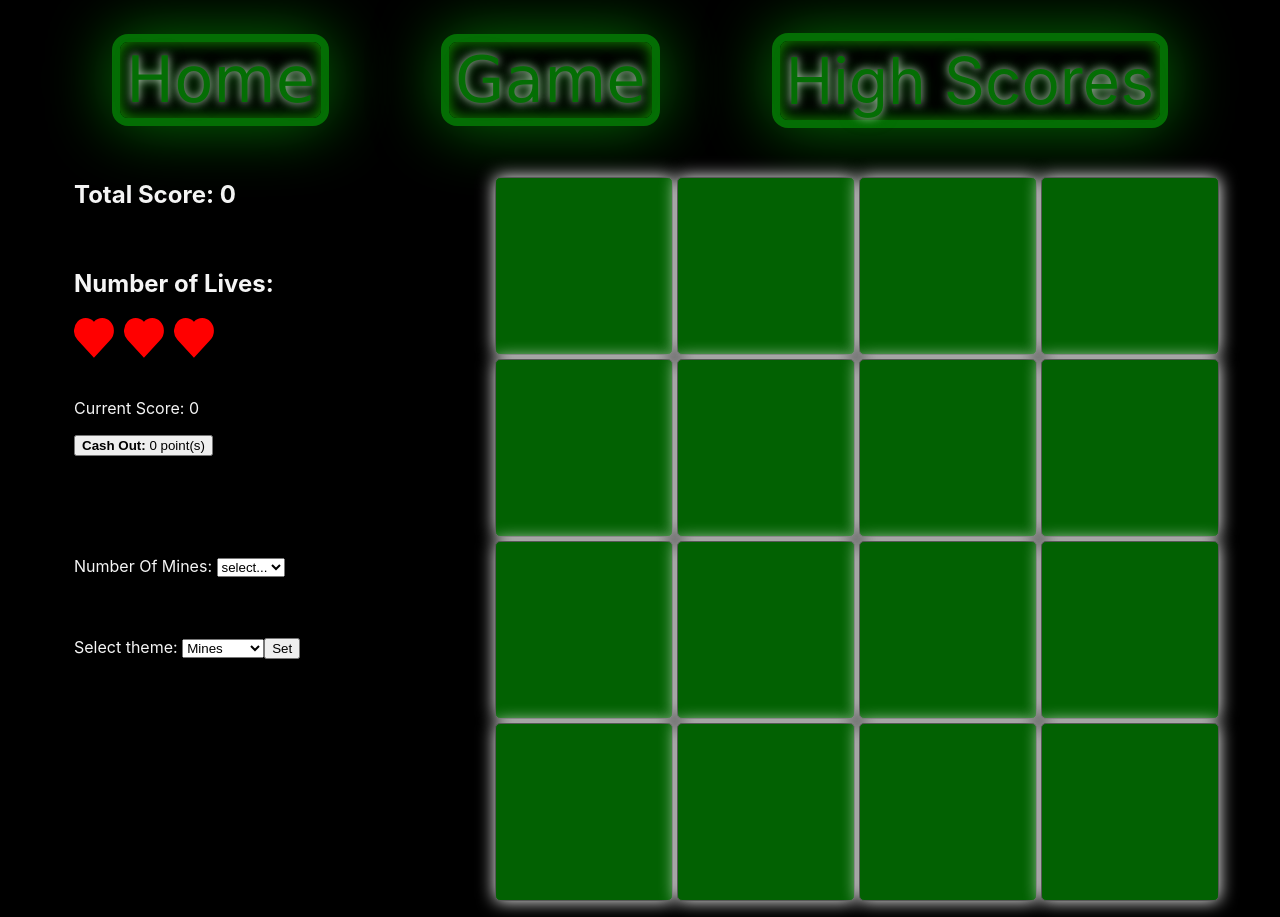
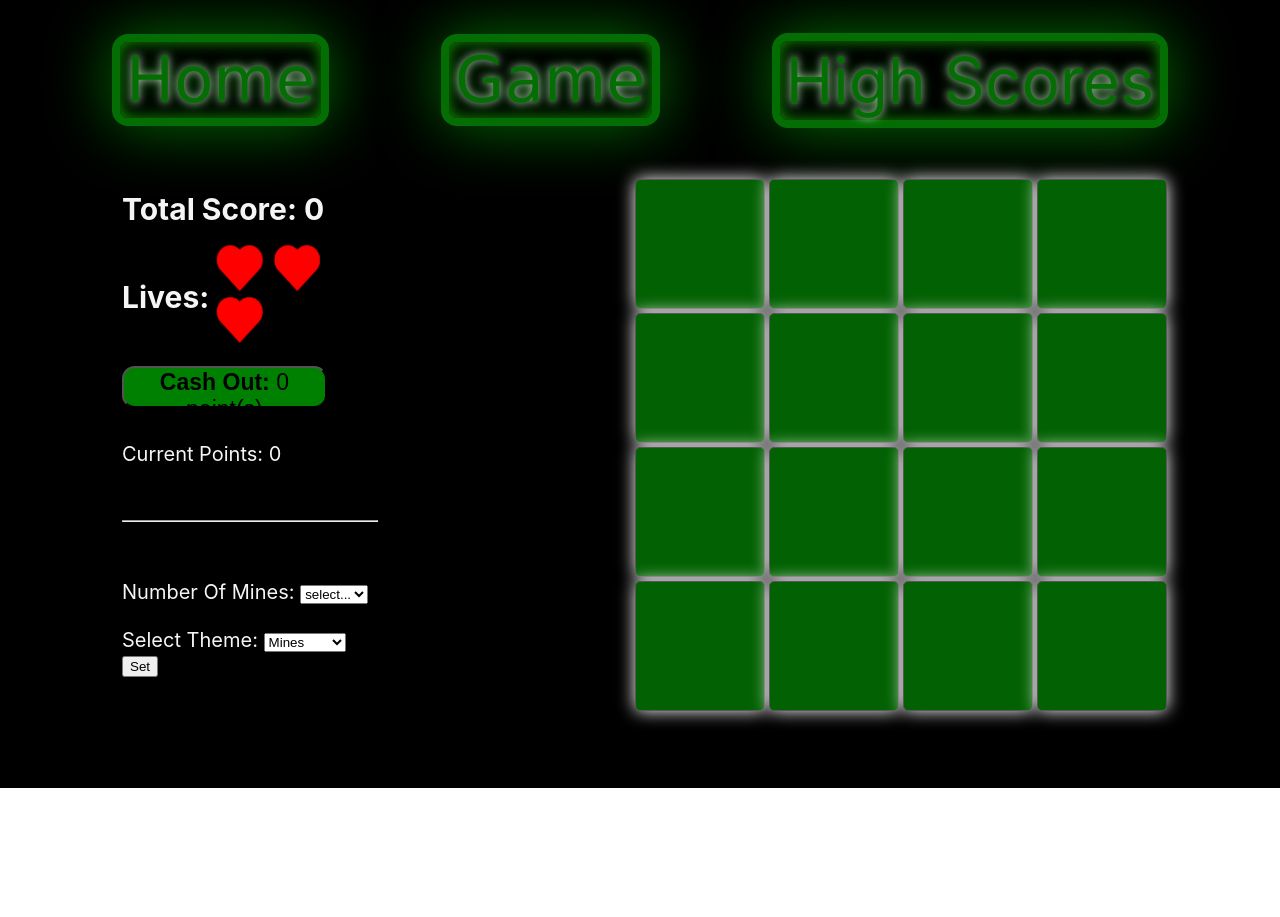
Before and after one commit to StrtMilne/E53-Mine-Your-Business, a React (Create React App) app in the folder client/: page /game in a window 1280 px wide. After the commit the page ends 800 px from the top, so only its background shows below. Built offline with nearby package versions, Linux system fonts and the light colour scheme; no server answers.

Commit message:
Main page styling.

```diff
--- a/client/src/components/ThemeSelect.js
+++ b/client/src/components/ThemeSelect.js
@@ -36,7 +36,7 @@ const ThemeSelect = function ({setChosenTheme}) {
 
     return(
         <form onSubmit={handleSubmit}>
-            <label for="select-theme">Select theme: </label>
+            <label for="select-theme">Select Theme: </label>
             <select onChange={handleChange}>
                 <option value="mines">Mines</option>
                 <option value="christmas">Christmas</option>
--- a/client/src/components/static/Tile.css
+++ b/client/src/components/static/Tile.css
@@ -1,7 +1,7 @@
 .individual_tile {
    /* background-color: aquamarine; */
-   width: 22vh;
-   height: 22vh;
+   width: 10vw;
+   height: 10vw;
    margin: 2px;
    padding: 0;
    display: flex;
@@ -70,12 +70,12 @@
 
 .mcclane-image {
     object-fit: cover;
-    width: 22vh;
-    height: 22vh;
+    width: 10vw;
+    height: 10vw;
 }
 
 .hans-image {
     object-fit: cover;
-    width: 22vh;
-    height: 22vh;
+    width: 10vw;
+    height: 10vw;
 }
--- a/client/src/containers/GameContainer.js
+++ b/client/src/containers/GameContainer.js
@@ -197,7 +197,7 @@ const GameContainer = function () {
 
     // database functions
     return(
-        <div>
+        <div className="all-game-container">
             {/* <GameHeader /> */}
             <Navigation highScores={highScores} />
             <div className="game-container">
@@ -216,9 +216,8 @@ const GameContainer = function () {
 //                     </label>
 // ======= */}
                     <h2>Total Score: {totalScore}</h2>
-                    <br />
                     <div className="lives-data">
-                    <h2>Number of Lives:</h2>
+                    <h2>Lives:</h2>
                     <div className="heart-images">
                         {numberOfLives===3 ?
                             <div>
@@ -239,9 +238,11 @@ const GameContainer = function () {
                     </div>
                     </div>
                     <br />
-                    <p>Current Score: {score}</p>
                     <button onClick={cashOut} className="cashout-button"><strong>Cash Out: </strong>{score} point(s)</button>
-                    <br /><br /><br /><br /><br /><br />
+                    <p>Current Points: {score}</p>
+                    <br />
+                    <hr />
+                    <br /><br />
                     {/* <p>Number Of Mines:</p> */}
                     <label htmlFor="numberMines">Number Of Mines: </label>
                     <select name="numberMines" id="numberMines" onInput={handDropdownInput}>
@@ -262,10 +263,9 @@ const GameContainer = function () {
                         <option value={14}>14</option>
                         <option value={15}>15</option>
                     </select>
-                    <br /><br /><br /><br />
+                    <br /><br />
                     <ThemeSelect setChosenTheme={setChosenTheme}/>
                     {/* <p><{highScores}</p> */}
-
                 </div>
                 <div className="Right">
                     <TilesList tiles={tiles} setClicked={setClicked} incrementScore={incrementScore} bombClicked={bombClicked} theme={theme}/>
--- a/client/src/containers/static/GameContainer.css
+++ b/client/src/containers/static/GameContainer.css
@@ -1,8 +1,14 @@
+.all-game-container {
+    font-size: 125%;
+}
+
 .game-container {
     display: flex;
     justify-content: space-around;
     background-color: black;
-    color:whitesmoke
+    color:whitesmoke;
+    padding-bottom: 5%;
+    padding-top: 0.5%;
 }
 
 .left {
@@ -63,6 +69,38 @@
     display: flex;
     flex-flow: row nowrap;
     /* border: 1px solid white; */
+   	animation: pulse 2s infinite alternate;
+}
+
+@keyframes pulse {
+    0% {
+        -webkit-transform: scale(1);
+        transform: scale(1);
+    }
+    12.5% {
+        -webkit-transform: scale(1.025);
+        transform: scale(1.025);
+    }
+    25% {
+        -webkit-transform: scale(1.05);
+        transform: scale(1.05);
+    }
+    50% {
+       -webkit-transform: scale(1.1);
+       transform: scale(1.1);
+    }
+    75% {
+        -webkit-transform: scale(1.15);
+        transform: scale(1.15);
+    }
+    87.5% {
+        -webkit-transform: scale(1.175);
+        transform: scale(1.175);
+    }
+    100% {
+        -webkit-transform: scale(1.2);
+       transform: scale(1.2);
+    }
 }
 
 .heart-images > div > img {
@@ -71,4 +109,29 @@
 }
 
 .lives-data {
+    display: flex;
+    align-items: center;
 }
+
+.lives-data > h2 {
+    padding-right: 7.5%;
+}
+
+.cashout-button {
+    width: 80%;
+    height: 7.5%;
+    font-size: 115%;
+    background-color: green;
+    border-radius: 1vw;
+    cursor: pointer;
+}
+
+.cashout-button:hover {
+    background-color: lightgreen;
+}
+
+.cashout-button:active {
+  background-color: #3e8e41;
+  box-shadow: 0 2px #666;
+  transform: translateY(4px);
+}
```
